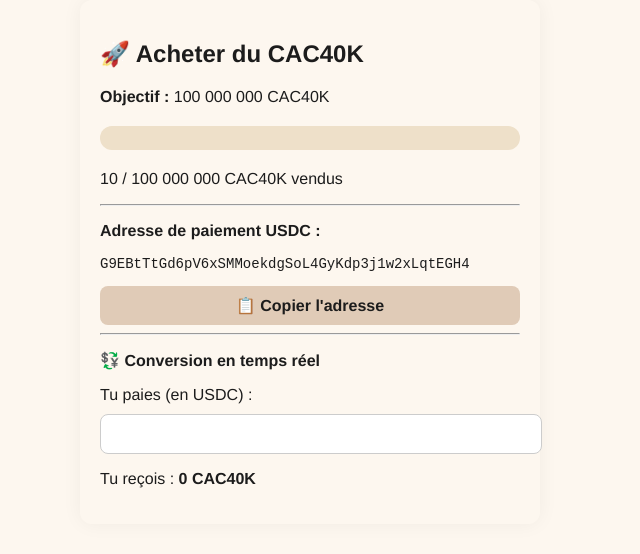
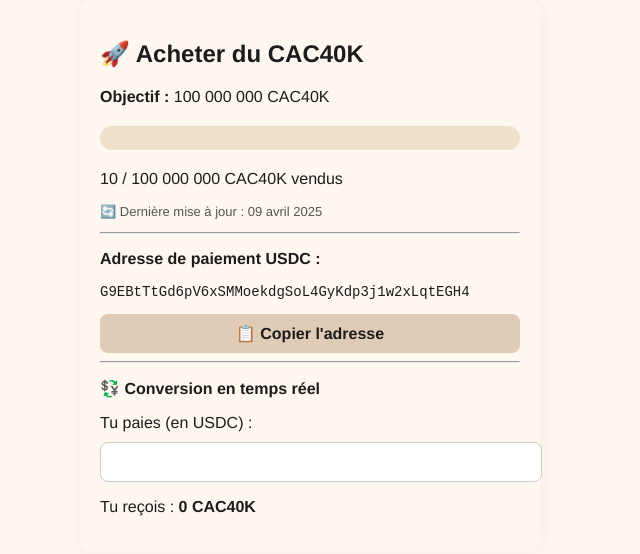
Before and after one commit to t2t33/cac40k-presale-widget, a plain HTML site: page index.html in a window 1280 px wide. Shown: the whole page, without its empty margins (330-970 px from the left). Drawn offline with Linux system fonts and the light colour scheme.

Commit message:
Update index.html

```diff
--- a/index.html
+++ b/index.html
@@ -56,6 +56,7 @@
     <div class="progress-bar" id="bar"></div>
   </div>
   <p><span id="sold">0</span> / 100 000 000 CAC40K vendus</p>
+  <p style="font-size:13px;color:#555;">🔄 Dernière mise à jour : 09 avril 2025</p>
 
   <hr>
   <p><strong>Adresse de paiement USDC :</strong></p>
```
